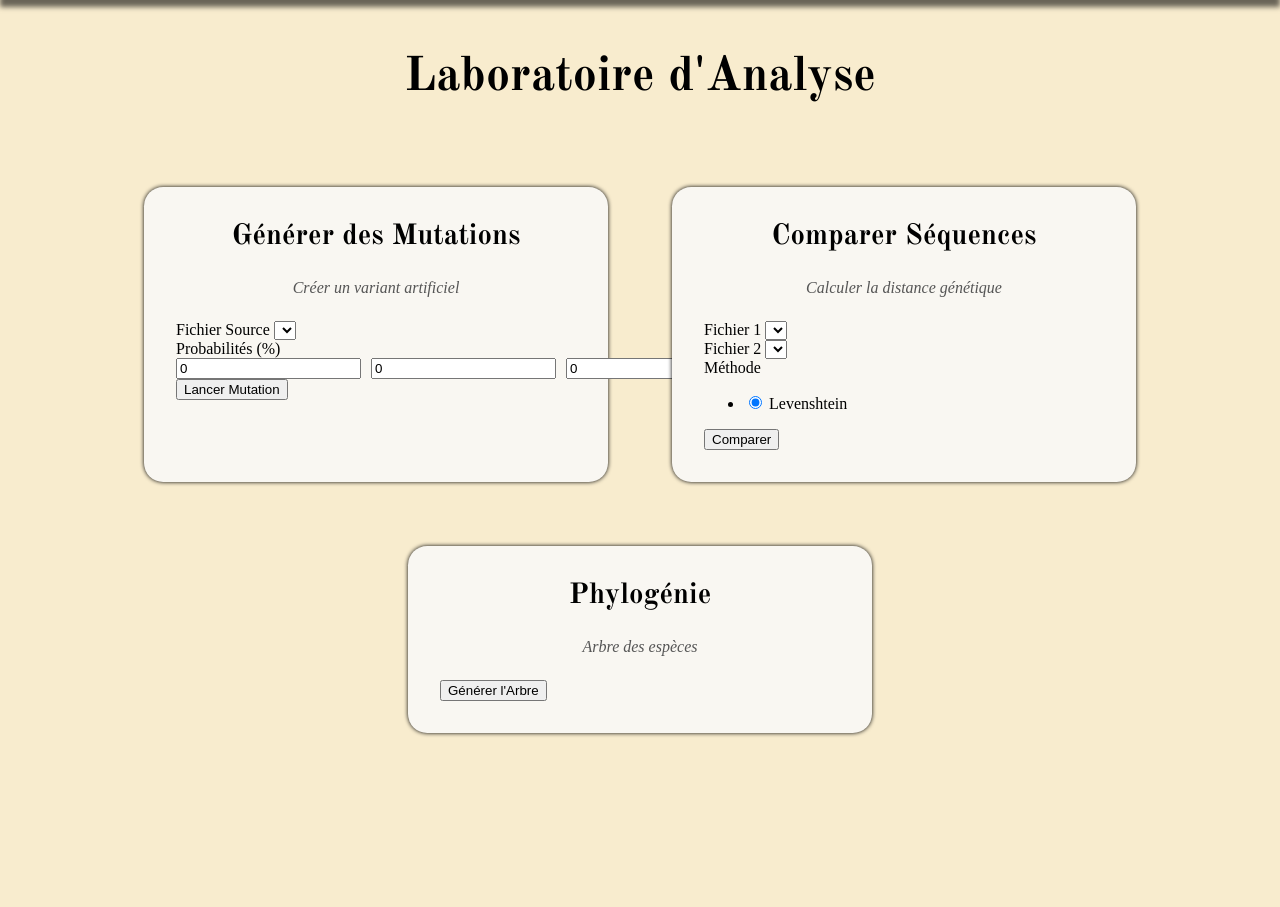
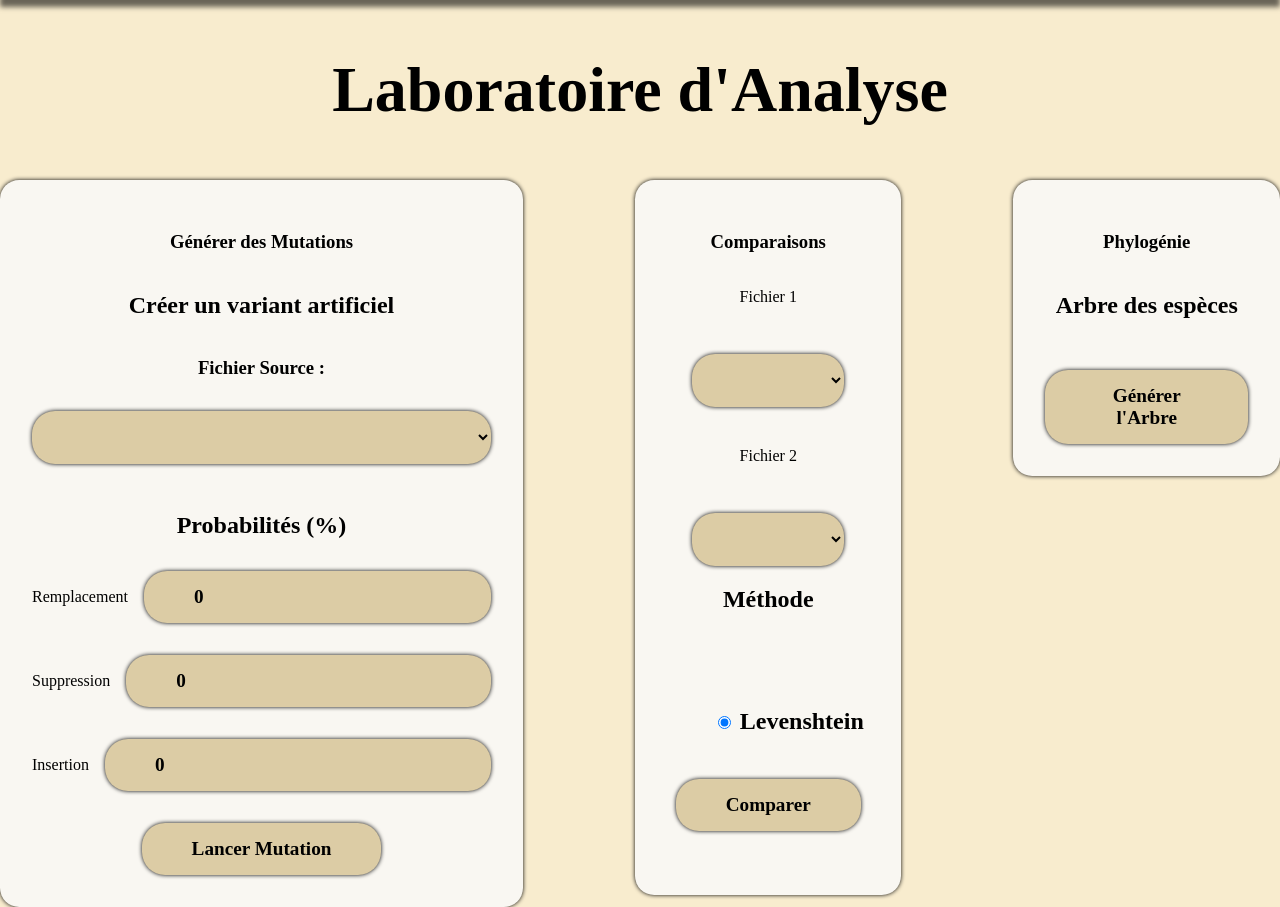
Before and after one commit to JorisVachey/SAE_ADN, a Flask app: page /exploitation in a window 1280 px wide. Shown: the part 112-1019 px from the top of the page. Before the commit the page ends 849 px from the top, so only its background shows below. Run offline with Flask 3, Linux system fonts and the light colour scheme; the visitor is signed in with stand-in values (Sample User, id 1); data that the repository does not hold is empty.

Commit message:
modifications html css de la page des echantillons glaubaux

```diff
--- a/flask/monApp/static/css/style_exploitation.css
+++ /dev/null
@@ -1,73 +0,0 @@
-/* Style spécifique pour la page d'exploitation */
-
-.titre-exploitation {
-    text-align: center;
-    margin-top: 2em;
-}
-
-.titre-exploitation h1 {
-    font-family: 'Old Standard TT', serif;
-    font-size: 3em;
-}
-
-.container-exploitation {
-    display: flex;
-    justify-content: center;
-    gap: 4em;
-    padding: 2em;
-    flex-wrap: wrap;
-}
-
-.bloc-outil {
-    background-color: #F9F7F2;
-    padding: 2em;
-    border-radius: 1.2em;
-    box-shadow: 0px 0px 4px 0px black;
-    width: 400px;
-}
-
-.bloc-outil h2 {
-    text-align: center;
-    font-family: 'Old Standard TT', serif;
-    font-size: 1.8em;
-    margin-top: 0;
-}
-
-.sous-titre {
-    text-align: center;
-    font-style: italic;
-    margin-bottom: 1.5em;
-    color: #555;
-}
-
-.form-outil {
-    width: 100%;
-    padding: 0;
-    box-shadow: none;
-    background: none;
-}
-
-.proba-group {
-    display: flex;
-    gap: 10px;
-}
-
-.resultat-box {
-    margin-top: 2em;
-    padding: 1em;
-    background-color: #dccca5;
-    border-radius: 1em;
-    text-align: center;
-    border: 1px solid #000;
-}
-
-.resultat-box h3 {
-    margin: 0;
-    font-family: 'Old Standard TT', serif;
-}
-
-.resultat-valeur {
-    font-size: 1.5em;
-    font-weight: bold;
-    margin: 0.5em 0;
-}
--- a/flask/monApp/static/css/styles_ajout_supp.css
+++ b/flask/monApp/static/css/styles_ajout_supp.css
@@ -126,3 +126,23 @@ form {
     text-align: center;
     line-height: 18px;
 }
+
+.proba {
+    width: 100%;
+    display: flex;
+    flex-direction: row;
+    align-items: center;
+    gap: 1em;
+}
+
+.block_echantillons {
+    display: flex;
+    flex-direction: column;
+    align-items: center;
+    flex-basis: 18%;
+}
+
+.arbre {
+    text-align: left;
+    overflow-x: auto;
+}
--- a/flask/monApp/templates/base.html
+++ b/flask/monApp/templates/base.html
@@ -19,12 +19,12 @@
             <h3>Paleonth'Orléans</h3>
         </div>
         <ul>
-            {%if current_user.poste == "directeur" %}
-            <li><a href="{{url_for('budget')}}">Budget</a></li>
-            {%endif %}
             {% if current_user.is_authenticated %}
             <li><a href="{{ url_for('accueil') }}">Home</a></li>
             <li><a href="{{ url_for('exploit') }}">Laboratoire</a></li>
+            {%endif %}
+            {%if current_user.poste == "directeur" %}
+            <li><a href="{{url_for('budget')}}">Budget</a></li>
             {%endif %}
             {% if not current_user.is_authenticated %}
             <li><a href="{{ url_for('connexion') }}">Se connecter</a></li>
--- a/flask/monApp/templates/exploitation.html
+++ b/flask/monApp/templates/exploitation.html
@@ -1,109 +1,98 @@
 {% extends "base.html" %}
 
 {% block styles_additionnels %}
-    <link rel="stylesheet" href="{{ url_for('static', filename='css/style_ajout_echantillon.css') }}">
-    <link rel="stylesheet" href="{{ url_for('static', filename='css/style_exploitation.css') }}">
+    <link rel="stylesheet" href="{{ url_for('static', filename='css/styles_ajout_supp.css') }}">
 {% endblock %}
 
 {% block main %}
-<section class="block">
-    <section class="titre-exploitation">
-        <h1>Laboratoire d'Analyse</h1>
-    </section>
+<section style="display: flex; flex-direction: column; align-items: center;">
+    <h1 style="font-size: 4em;">Laboratoire d'Analyse</h1>
+    <section style="flex-direction: row; gap: 7em; margin: 0 10em;" class="block">
 
-    <div class="container-exploitation">
-        <article class="bloc-outil">
-            <h2>Générer des Mutations</h2>
-            <p class="sous-titre">Créer un variant artificiel</p>
-
-            <form method="POST" action="{{ url_for('mutation') }}" class="form-outil">
+        <form style="flex-basis: 18%; align-self: flex-start;" method="POST" action="{{ url_for('mutation') }}">
+            <h1>Générer des Mutations</h1>
+            <h2>Créer un variant artificiel</h2>
             {{ form_mutation.hidden_tag() }}
-
-                <div class="form-group">
-                    <label for="fichier_source">Fichier Source</label>
-                    <select name="fichier_source" id="fichier_source" class="form-control">
+            <article class="sous_block">
+                <h3 for="fichier_source" style="margin-bottom: 0;">Fichier Source :</h3>
+                <select name="fichier_source" id="fichier_source" class="menu_deroulant">
                     {% for fichier in fichiers %}
                         <option value="{{ fichier.idFichier }}">{{ fichier.nomFichier }}</option>
                     {% endfor %}
                 </select>
+            </article>
+            <article class="sous_block">
+                <h2 style="margin-bottom: 0; margin-top: 2em;">Probabilités (%)</h2>
+                <div class="proba">
+                    <p>Remplacement</p>
+                    {{ form_mutation.proba_r(class="input_moitie", placeholder="Rempl.") }}
                 </div>
-
-                <div class="form-group">
-                    <label>Probabilités (%)</label>
-                    <div class="proba-group">
-                        {{ form_mutation.proba_r(class="form-control", placeholder="Rempl.") }}
-                        {{ form_mutation.proba_d(class="form-control", placeholder="Dél.") }}
-                        {{ form_mutation.proba_i(class="form-control", placeholder="Ins.") }}
+                <div class="proba">
+                    <p>Suppression</p>
+                    {{ form_mutation.proba_d(class="input_moitie", placeholder="Dél.") }}
                 </div>
+                <div class="proba">
+                    <p>Insertion</p>
+                    {{ form_mutation.proba_i(class="input_moitie", placeholder="Ins.") }}
                 </div>
-
-                <div class="boutons_form" style="justify-content: center;">
-                    <button type="submit" class="boutons_plat">Lancer Mutation</button>
+            </article>
+            <div class="block_boutons" style="justify-content: center;">
+                <button type="submit" class="boutons_fonctionnels">Lancer Mutation</button>
             </div>
         </form>
-        </article>
 
-        <article class="bloc-outil">
-            <h2>Comparer Séquences</h2>
-            <p class="sous-titre">Calculer la distance génétique</p>
-
-            <form method="POST" action="{{ url_for('comparaison') }}" class="form-outil">
+        <form style="flex-basis: 18%; align-self: flex-start;" method="POST" action="{{ url_for('comparaison') }}">
             {{ form_comparaison.hidden_tag() }}
-
-                <div class="form-group">
-                    <label for="fichier1">Fichier 1</label>
-                    <select name="fichier1" id="fichier1" class="form-control">
+            <h1>Comparaisons</h1>
+            <article class="sous_block" style="margin-bottom: 1.5em;">
+                <p for="fichier1">Fichier 1</p>
+                <select style="max-width: 75%;" name="fichier1" id="fichier1" class="menu_deroulant">
                     {% for fichier in fichiers %}
                         <option value="{{ fichier.idFichier }}">{{ fichier.nomFichier }}</option>
                     {% endfor %}
                 </select>
-                </div>
-
-                <div class="form-group">
-                    <label for="fichier2">Fichier 2</label>
-                    <select name="fichier2" id="fichier2" class="form-control">
+            </article>
+            <article class="sous_block">
+                <p for="fichier2">Fichier 2</p>
+                <select name="fichier2" id="fichier2" style="max-width: 75%;" class="menu_deroulant">
                     {% for fichier in fichiers %}
                         <option value="{{ fichier.idFichier }}">{{ fichier.nomFichier }}</option>
                     {% endfor %}
                 </select>
+            </article>
+            <article class="sous_block">
+                <h2>{{ form_comparaison.methode.label }}</h2>
+                <h2>{{ form_comparaison.methode(class="form-control") }}</h2>
+            </article>
+            <div class="block_boutons" style="justify-content: center; margin-top: 0;">
+                <button type="submit" class="boutons_fonctionnels">Comparer</button>
             </div>
-
-                <div class="form-group">
-                    {{ form_comparaison.methode.label }}
-                    {{ form_comparaison.methode(class="form-control") }}
-                </div>
-
-                <div class="boutons_form" style="justify-content: center;">
-                    <button type="submit" class="boutons_plat">Comparer</button>
-                </div>
-            </form>
-
+            <article style=" margin-top: 2em;" class="sous_block">
             {% if resultat_comparaison is not none %}
-            <div class="resultat-box">
-                <h3>Résultat</h3>
-                <p class="resultat-valeur">Distance : {{ resultat_comparaison }}</p>
+                <div class="proba">
+                    <h2>Résultat : </h2>
+                    <p class="input_moitie">Distance : {{ resultat_comparaison }}</p>
                 </div>
             {% endif %}
             </article>
-
-        <article class="bloc-outil">
-            <h2>Phylogénie</h2>
-            <p class="sous-titre">Arbre des espèces</p>
-
-            <form method="POST" action="{{ url_for('arbre_phylogenetique') }}" class="form-outil">
-                <div class="boutons_form" style="justify-content: center;">
-                    <button type="submit" class="boutons_plat">Générer l'Arbre</button>
-                </div>
         </form>
 
+        <form style="width:18%; align-self: flex-start;" method="POST" action="{{ url_for('arbre_phylogenetique') }}">
+            <h1>Phylogénie</h1>
+            <h2 class="sous-titre">Arbre des espèces</h2>
+            <div class="block_boutons" style="justify-content: center;">
+                <button type="submit" class="boutons_fonctionnels">Générer l'Arbre</button>
+            </div>
             {% if arbre_phylogenetique %}
-            <div class="resultat-box" style="text-align: left; overflow-x: auto;">
-                <h3>Résultat</h3>
+            <article class="sous_block">
+                <div class="arbre">
+                    <h3>Résultat :</h3>
                     <pre style="font-family: monospace;">{{ arbre_phylogenetique }}</pre>
                 </div>
+            </article>
             {% endif %}
-        </article>
+        </form>
 
-    </div>
+    </section>
 </section>
 {% endblock %}
```
Also changed, not shown: flask/monApp/templates/analyser_echantillon.html (deleted, +0 -32 lines). Lines whose indentation alone changed are shown as unchanged.
